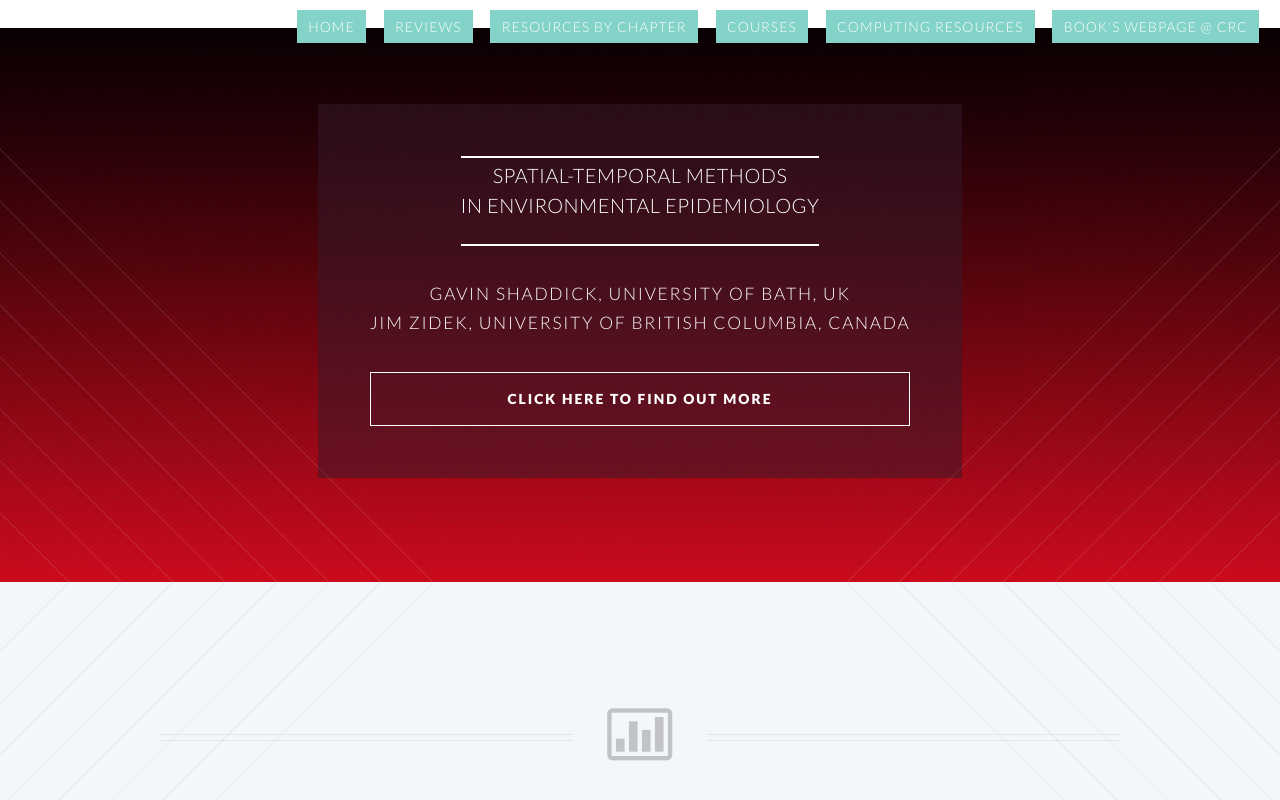
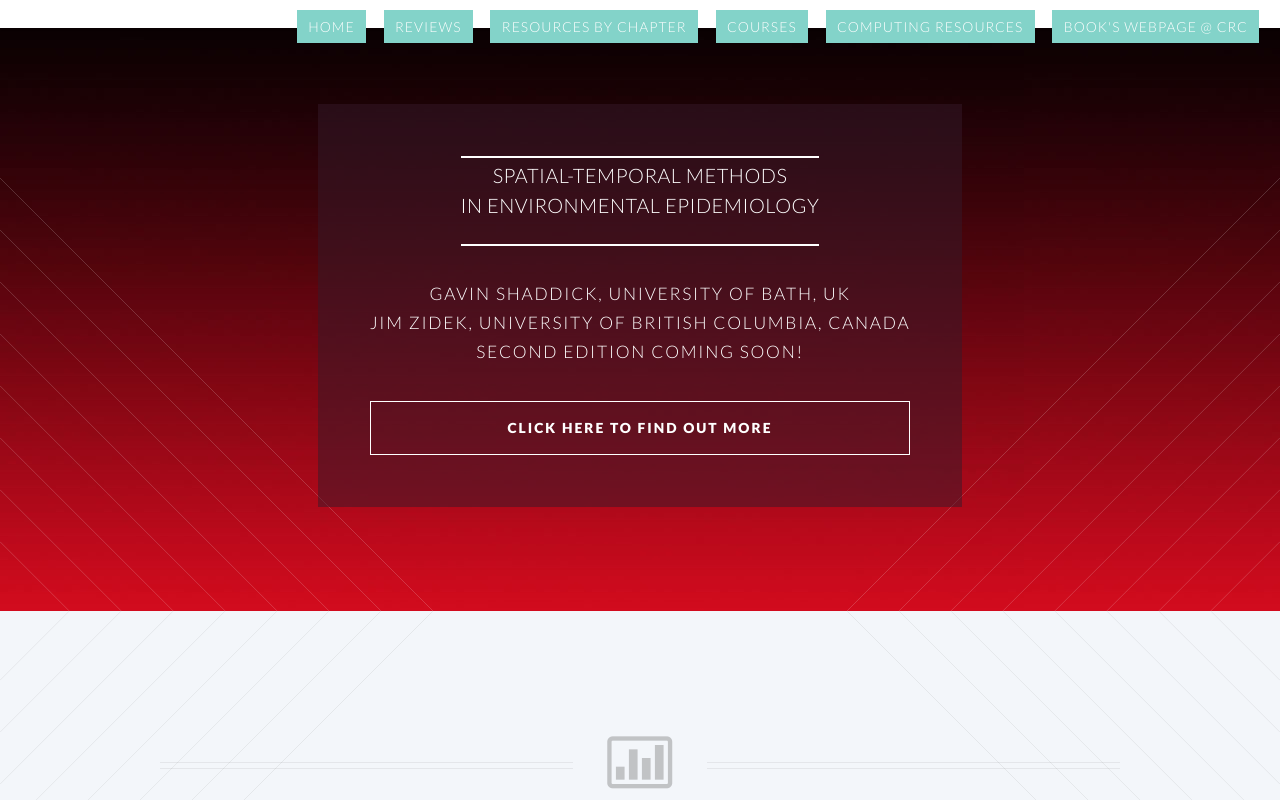
Before and after one commit to STEPI2BOOK/stepi2book.github.io, a plain HTML site: page index.html in a window 1280 px wide. Drawn offline with Linux system fonts and the light colour scheme.

Commit message:
Update index.html

```diff
--- a/index.html
+++ b/index.html
@@ -94,6 +94,7 @@
           </header>
           <p>Gavin Shaddick, University of Bath, UK </p>
           <p>Jim Zidek, University of British Columbia, Canada<br>
+		  SECOND EDITION COMING SOON!
           </p>
           <footer>
             <ul class="buttons vertical">
```
